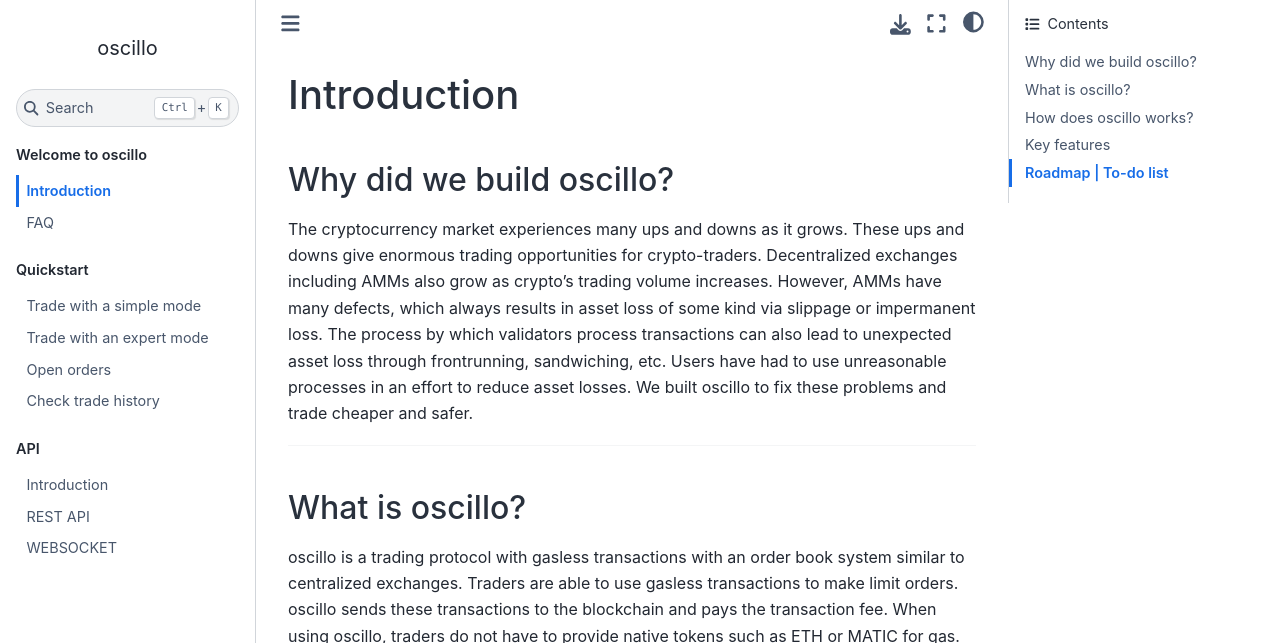
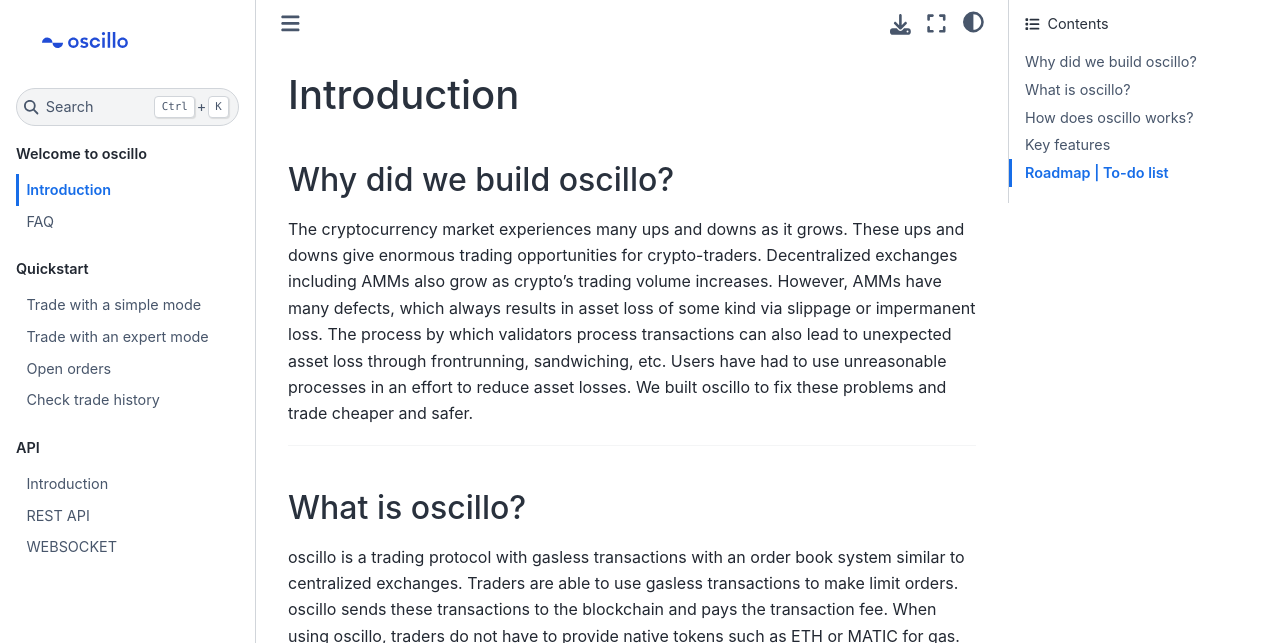
Before and after one commit to oscillo-finance/Docs, a Sphinx documentation site: the page built from docs/source/welcome/introduction.rst, in a window 1280 px wide. Shown: the top 643 px of the page. Built offline with Sphinx 7.4.7 and the Sphinx Book theme 1.1.4, drawn with Linux system fonts in a browser that asks for light colours.

Commit message:
title logo

```diff
--- a/docs/source/conf.py
+++ b/docs/source/conf.py
@@ -35,7 +35,8 @@
 
 html_theme = 'sphinx_book_theme'
 
-html_title = "oscillo"
+html_title = ""
+html_logo = "./logo.svg"
 
 # -- Options for EPUB output
 epub_show_urls = 'footnote'
--- a/docs/source/welcome/introduction.rst
+++ b/docs/source/welcome/introduction.rst
@@ -38,7 +38,7 @@
 ----
 
 Roadmap | To-do list
-############
+####################
 We think these items are needed to trade reasonably in Defi. We will choose the top priority according to the traders' voices.
 
 * Derivatives
```
Also changed, not shown: docs/source/logo.svg (added).
